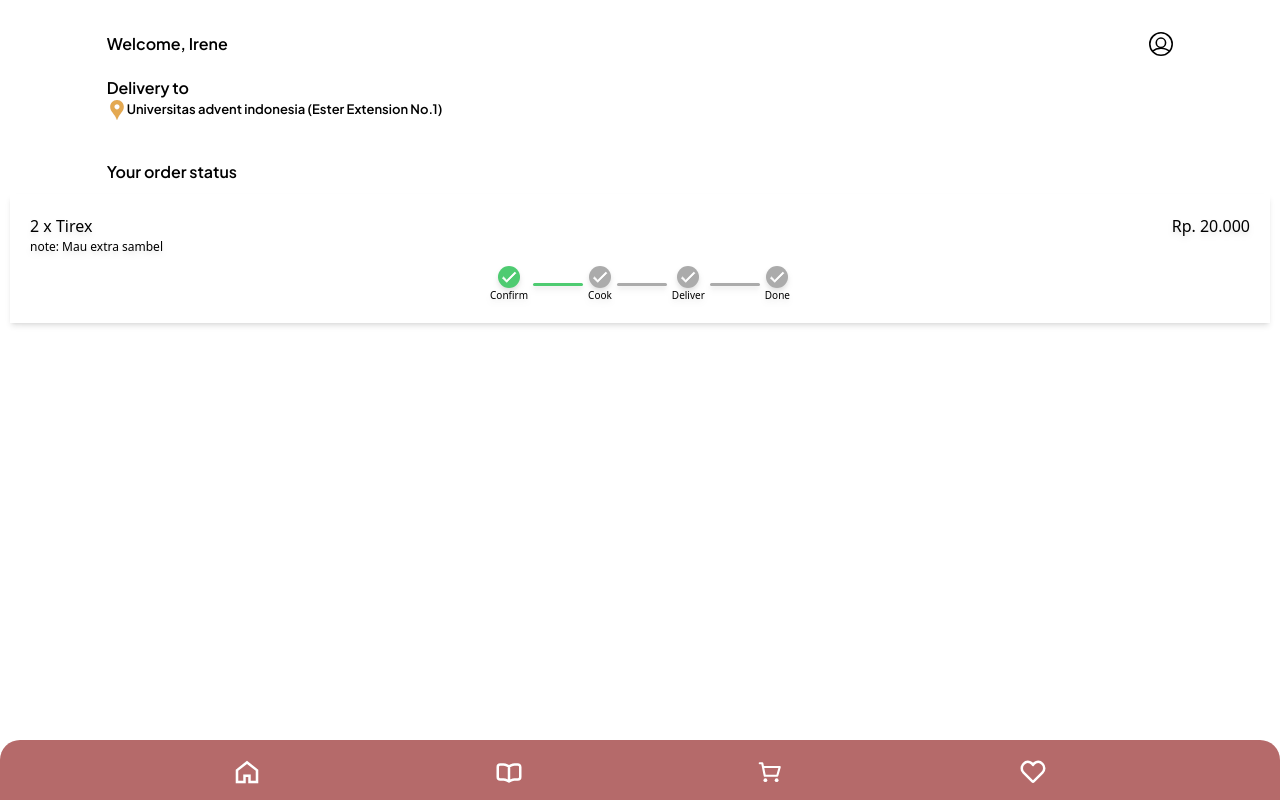
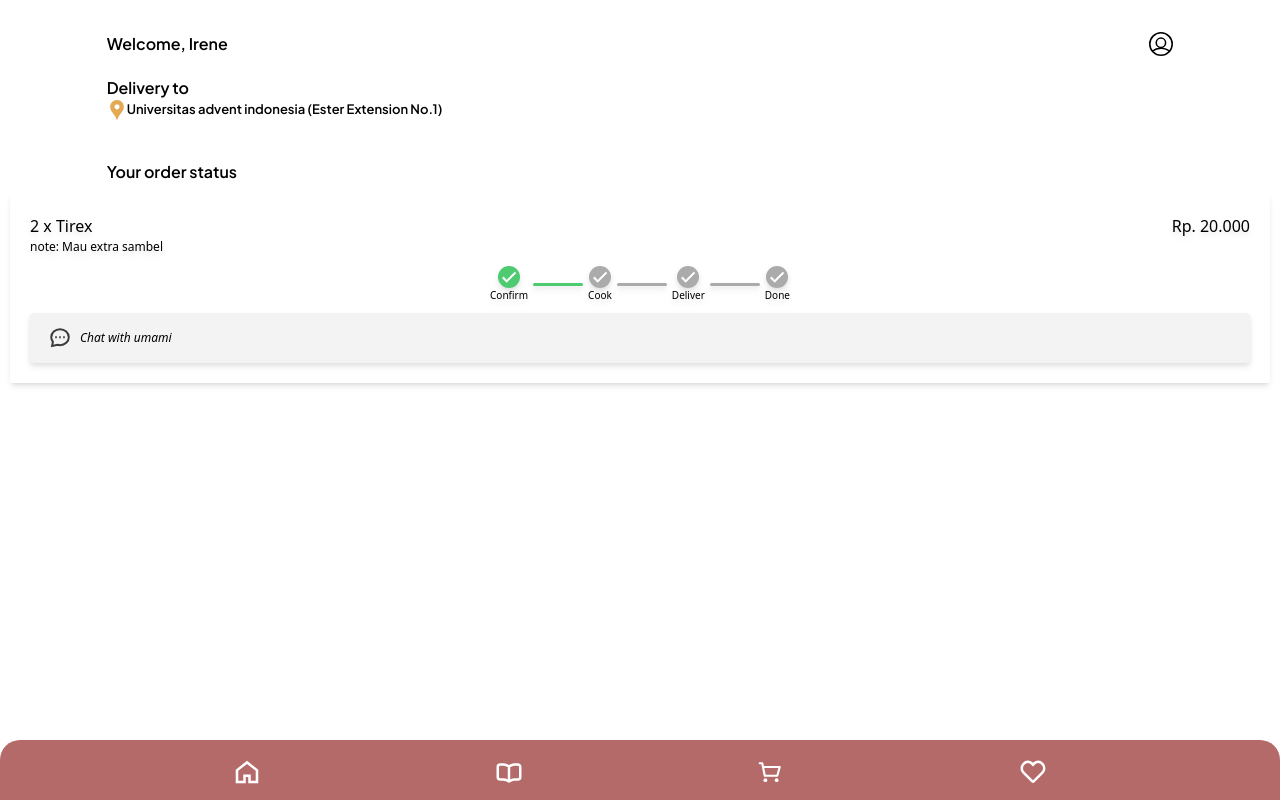
Before and after one commit to alfianwilfo/reactjs-umami, a React (Create React App) app in the folder client-customer/: page /order-status in a window 1280 px wide. Built offline with nearby package versions, Linux system fonts and the light colour scheme.

Commit message:
done with styling order status page

```diff
--- a/client-customer/src/views/OrderStatus.jsx
+++ b/client-customer/src/views/OrderStatus.jsx
@@ -3,6 +3,7 @@ import done from "../assets/ceklisdone.svg";
 import undone from "../assets/ceklisundone.svg";
 import linedone from "../assets/linedone.svg";
 import lineundone from "../assets/lineundone.svg";
+import chatt from "../assets/chat.svg";
 export default function OrderStatus() {
   return (
     <>
@@ -74,6 +75,14 @@ export default function OrderStatus() {
               <div>Done</div>
             </div>
           </div>
+          <div>
+            <button className="h-[50px] w-full bg-[#F3F3F3] rounded px-[20px] text-[12px] italic text-left flex flex-row items-center gap-x-[10px]">
+              <div>
+                <img src={chatt} alt="" className="w-[20px]" />
+              </div>
+              <div>Chat with umami</div>
+            </button>
+          </div>
         </div>
       </div>
     </>
```
Also changed, not shown: client-customer/src/assets/chat.svg (added).
